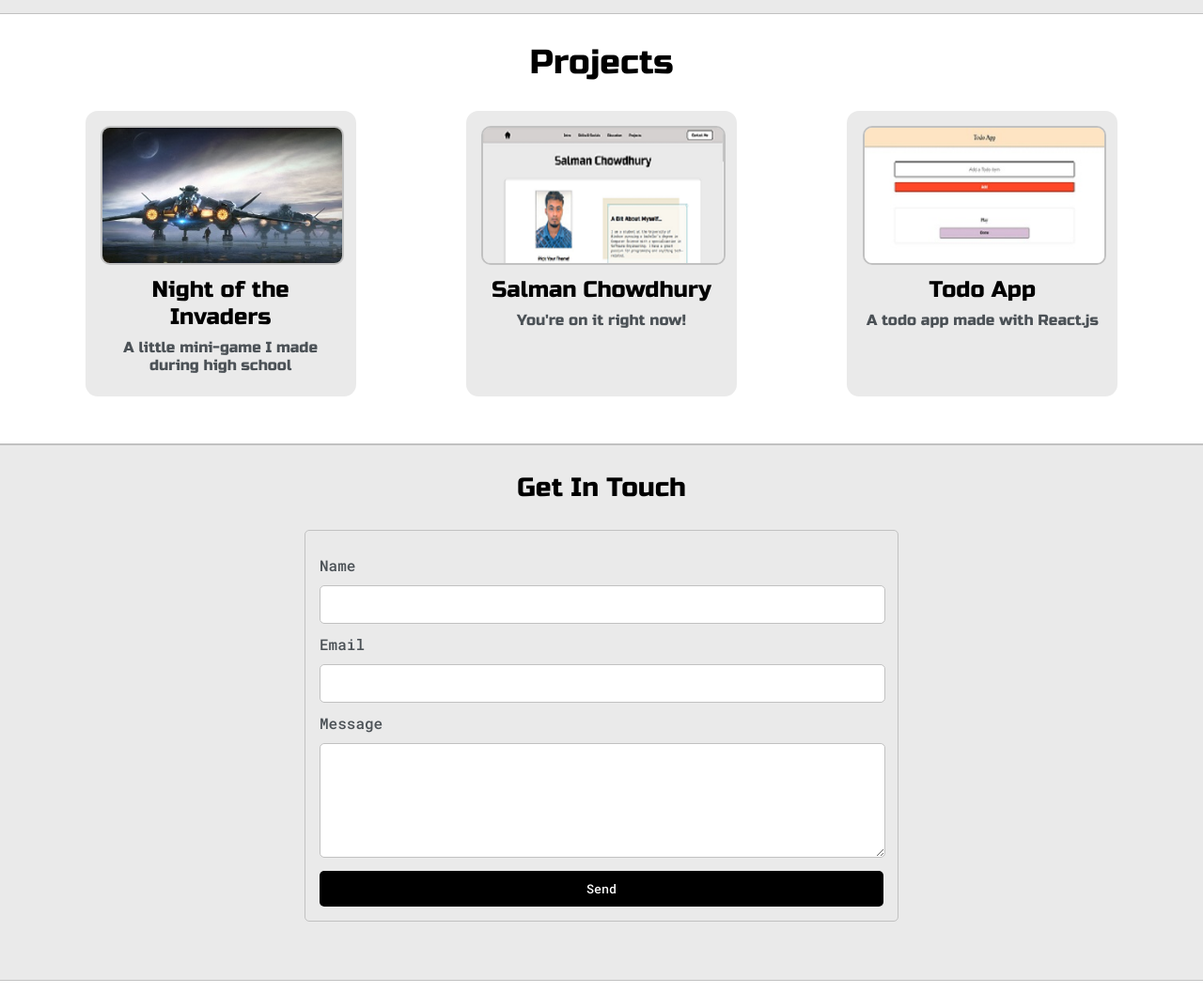
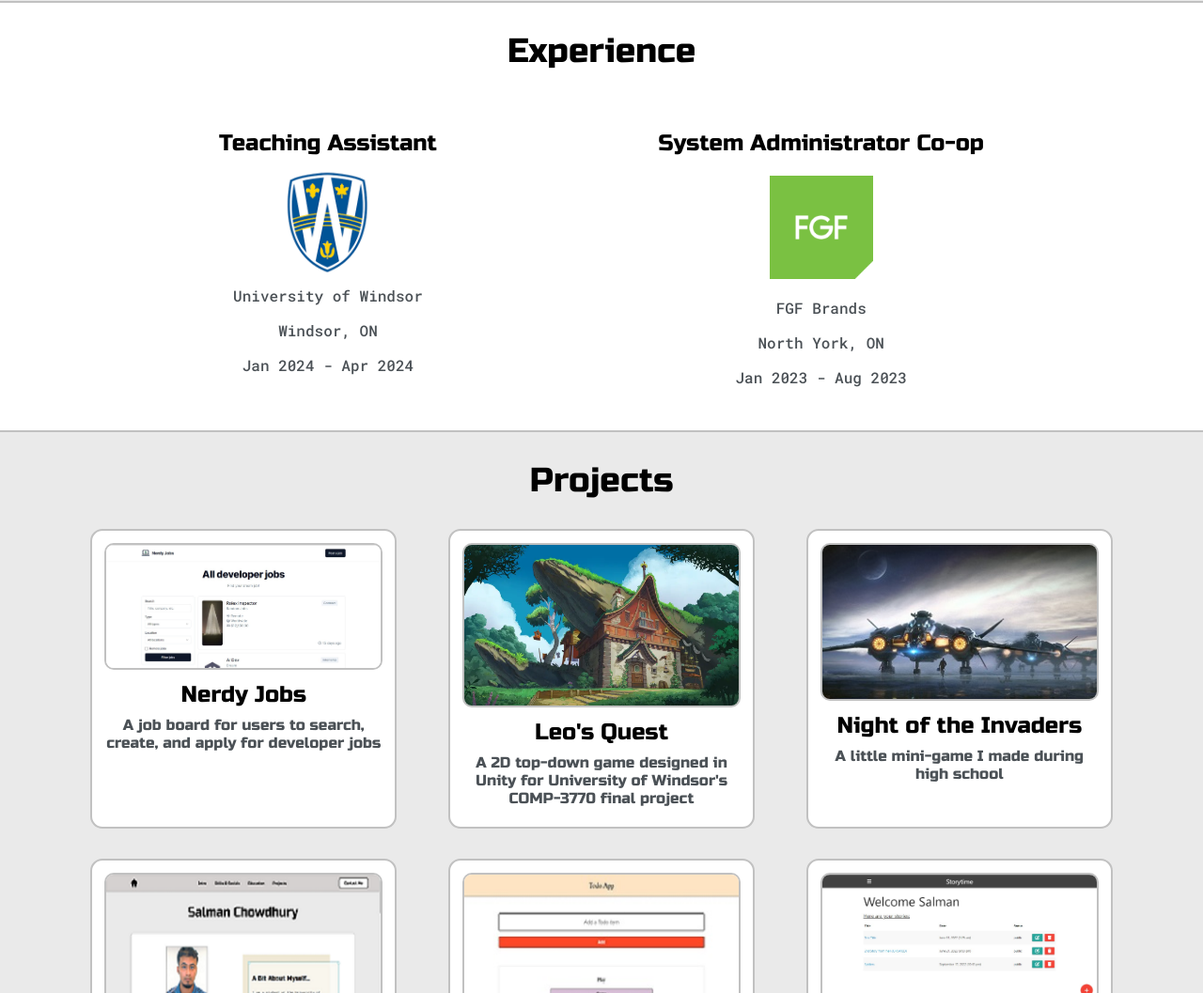
Before and after one commit to SChowdh1045/My-Website, a plain HTML site: page index.html in a window 1280 px wide. Shown: the part 1743-2800 px from the top of the page at 94% size. Drawn offline with Linux system fonts and the light colour scheme.

Commit message:
updated site

```diff
--- a/default.css
+++ b/default.css
@@ -18,6 +18,10 @@
 
 	--buttonColor:black;
 }
+
+* {
+	box-sizing: border-box;
+  }
 
 
 html, body{
@@ -65,14 +69,14 @@ h6 { font-size: 16px;}
 
 .s1{
 	background-color: var(--mainColor);
-	border-bottom:1px solid var(--borderColor);
+	border-bottom: 2px solid var(--borderColor);
 	overflow:auto;
 }
 
 .s2{
 	background-color: var(--secondaryColor);
-	border-bottom:2px solid var(--borderColor);
-	overflow:auto;
+	border-bottom: 2px solid var(--borderColor);
+	overflow: auto;
 }
 
 
@@ -118,7 +122,6 @@ h6 { font-size: 16px;}
 .nav-btn{
 	display: inline-flex;
 	padding-left: 0;  /* There's some padding on the left of lists by default. This just gets rid of that */
-	margin-left: 3%;
 }
 
 .nav-btn a{
@@ -339,6 +342,7 @@ h6 { font-size: 16px;}
 #social_links_list a:hover{
 	color: var(--secondaryText);
 }
+
 /************************** EDUCATION **************************/
 .education{
 	display: flex;
@@ -367,67 +371,74 @@ h6 { font-size: 16px;}
 	margin-top: 0;
 }
 
-#uni{
+.uni{
 	text-align: center;
 }
 
-#uni img{
+.uni img{
 	width: 96.2px;
 	height: 119px;
 }
 
-#uni h4{
+.uni h4{
 	margin-bottom: 10px;
 }
 
-#uni p:first-of-type{
+.uni p:first-of-type{
 	margin-top: 4px;
+}
+
+/************************** EXPERIENCE **************************/
+#fgf{
+	text-align: center;
+}
+
+#fgf img{
+	width: 110px;
+}
+
+#fgf h4{
+	margin-bottom: 20px;
 }
 
 /************************** PROJECTS **************************/
 #project-container{
-	width: 95%;
+	width: 85%;
 	margin: 0 auto;
 }
 
 .my-projects{
 	display: grid;
 	grid-template-columns: repeat(3, minmax(100px,1fr));
-	justify-items: center;
+	grid-template-rows: repeat(2, 1fr);
+	justify-content: center;
 	align-items: stretch;
+	gap: 5%;
 }
 
-#Night-of-the-Invaders, #Website, #Todo{
-	width: 63%;
+.project_item{
 	padding: 4%;
+	border: 2px solid var(--borderColor);
 	border-radius: 13px;
-	background-color: var(--mainColor);
+	background-color: var(--secondaryColor);
 	text-align: center;
 }
 
-#Night-of-the-Invaders h4, h6,
-#Website h4, h6,
-#Todo h4, h6{
+.project_item h4, h6{
 	margin: 8px 0;
 }
 
-#Night-of-the-Invaders h6,
-#Website h6,
-#Todo h6{
+.project_item h6{
 	color: var(--secondaryText);
 }
 
-#Night-of-the-Invaders a:hover,
-#Website a:hover,
-#Todo a:hover{
+.project_item a:hover{
 	border-radius: 0 0 19px 19px;
 	background-color: #17a2b8;
 }
 
-#Night-of-the-Invaders img,
-#Website img,
-#Todo img{
-	max-width: 100%;
+.project_item img{
+	width: 100%;
 	border: 2px solid var(--borderColor);
 	border-radius: 10px;
 }
@@ -539,7 +550,6 @@ h6 { font-size: 16px;}
   }
 
 
-
 /************************** Media Screens **************************/
 @media screen and (max-width: 1200px){
 	.main-container{
--- a/index.html
+++ b/index.html
@@ -31,6 +31,7 @@
 			<li><a href="#intro">Intro</a></li>
 			<li><a href="#skills_socials">Skills & Socials</a></li>
 			<li><a href="#edu">Education</a></li>
+			<li><a href="#XP">Experience</a></li>
 			<li><a href="#projects">Projects</a></li>
 		</ul>
 
@@ -159,7 +160,7 @@
 					<p>Sep 2016 - June 2020</p>
 				</div>
 
-				<div id="uni">
+				<div class="uni">
 					<h4>University</h4>
 					<img src="images/UofWindsor.png" alt="University of Windsor">
 					<p>Bachelor's Degree - University of Windsor</p>
@@ -171,15 +172,60 @@
 		</div>
 	</section>
 
+	<!---------------- EXPERIENCE ---------------->
+	<section class="s2" id="XP">
+		<div class="main-container">
+			<h2 style="text-align: center;">Experience</h2>
+
+			<div class="education">
+
+				<div class="uni">
+					<h4>Teaching Assistant</h4>
+					<img src="images/UofWindsor.png" alt="University of Windsor">
+					<p>University of Windsor</p>
+					<p>Windsor, ON</p>
+					<p>Jan 2024 - Apr 2024</p>
+				</div>
+
+				<div id="fgf">
+					<h4>System Administrator Co-op</h4>
+					<img src="images/FGF.png" alt="FGF Brands">
+					<p>FGF Brands</p>
+					<p>North York, ON</p>
+					<p>Jan 2023 - Aug 2023</p>
+				</div>
+
+			</div>
+
+		</div>
+	</section>
+
 	<!---------------- PROJECTS ---------------->
-	<section class="s2" id="projects" style="padding-bottom: 50px;">
+	<section class="s1" id="projects" style="padding-bottom: 50px;">
 		<div id="project-container">
 			<h2 style="text-align: center;">Projects</h2>
 
 			<div class="my-projects">
 
-				<div id="Night-of-the-Invaders">
+				<div class="project_item">
+					<a href="https://github.com/SChowdh1045/Job-Board" target="_blank">
+						<img src="images/Nerdy-Jobs.jpg" alt="Nerdy Jobs">
+					</a>
 
+					<h4>Nerdy Jobs</h4>
+					<h6>A job board for users to search, create, and apply for developer jobs</h6>
+				</div>
+
+				<div class="project_item">
+					<a href="https://github.com/ashad767/Leos-Quest-The-Healers-Heart" target="_blank">
+						<img src="images/Leo's Quest.png" alt="Leo's Quest">
+					</a>
+
+					<h4>Leo's Quest</h4>
+					<h6>A 2D top-down game designed in Unity for University of Windsor's COMP-3770 final project</h6>
+				</div>
+
+				<div class="project_item">
 					<a href="https://github.com/SChowdh1045/Night-of-the-Invaders" target="_blank">
 						<img src="images/Night-of-the-Invaders.jpg" alt="Night of the Invaders">
 					</a>
@@ -188,18 +234,16 @@
 					<h6>A little mini-game I made during high school</h6>
 				</div>
 
-				<div id="Website">
-
+				<div class="project_item" id="Website">
 					<a href="https://github.com/SChowdh1045/Salman-Chowdhury" target="_blank">
 						<img src="images/homepage_W.png" alt="Website">
 					</a>
 
-					<h4>Salman Chowdhury</h4>
+					<h4>Personal Portfolio</h4>
 					<h6>You're on it right now!</h6>
 				</div>
 
-				<div id="Todo">
-
+				<div class="project_item">
 					<a href="https://github.com/SChowdh1045/Todo-App" target="_blank">
 						<img src="images/Todo_App.jpg" alt="Todo App">
 					</a>
@@ -208,13 +252,22 @@
 					<h6>A todo app made with React.js</h6>
 				</div>
 
+				<div class="project_item">
+					<a href="https://github.com/SChowdh1045/Storytime" target="_blank">
+						<img src="images/Storytime.jpg" alt="Storytime">
+					</a>
+
+					<h4>Storytime</h4>
+					<h6>An app for users to share their stories</h6>
+				</div>
+
 			</div>
 
 		</div>
 	</section>
 
 	<!---------------- CONTACT ---------------->
-	<section class="s1" id="contact" style="padding-bottom: 12px;">
+	<section class="s2" id="contact" style="padding-bottom: 12px;">
 		<div class="main-container">
 			<h3 style="text-align: center;">Get In Touch</h3>
 
--- a/website(js).js
+++ b/website(js).js
@@ -40,8 +40,10 @@ function setTheme(mode){
 	//Button Background Colors ; can be default or when hovering over the button
 	let lightDefault = "#252727";
 	let lightHover = "#595959";
+
 	let blueDefault = "#05407a";
 	let blueHover = "#0066cc";
+
 	let purpleDefault = "#862d86";
 	let purpleHover = "#c653c6";
 
```
Also changed, not shown: images/FGF.png (added), images/Leo's Quest.png (added), images/Nerdy-Jobs.jpg (added), images/Storytime.jpg (added), 1 other file.
